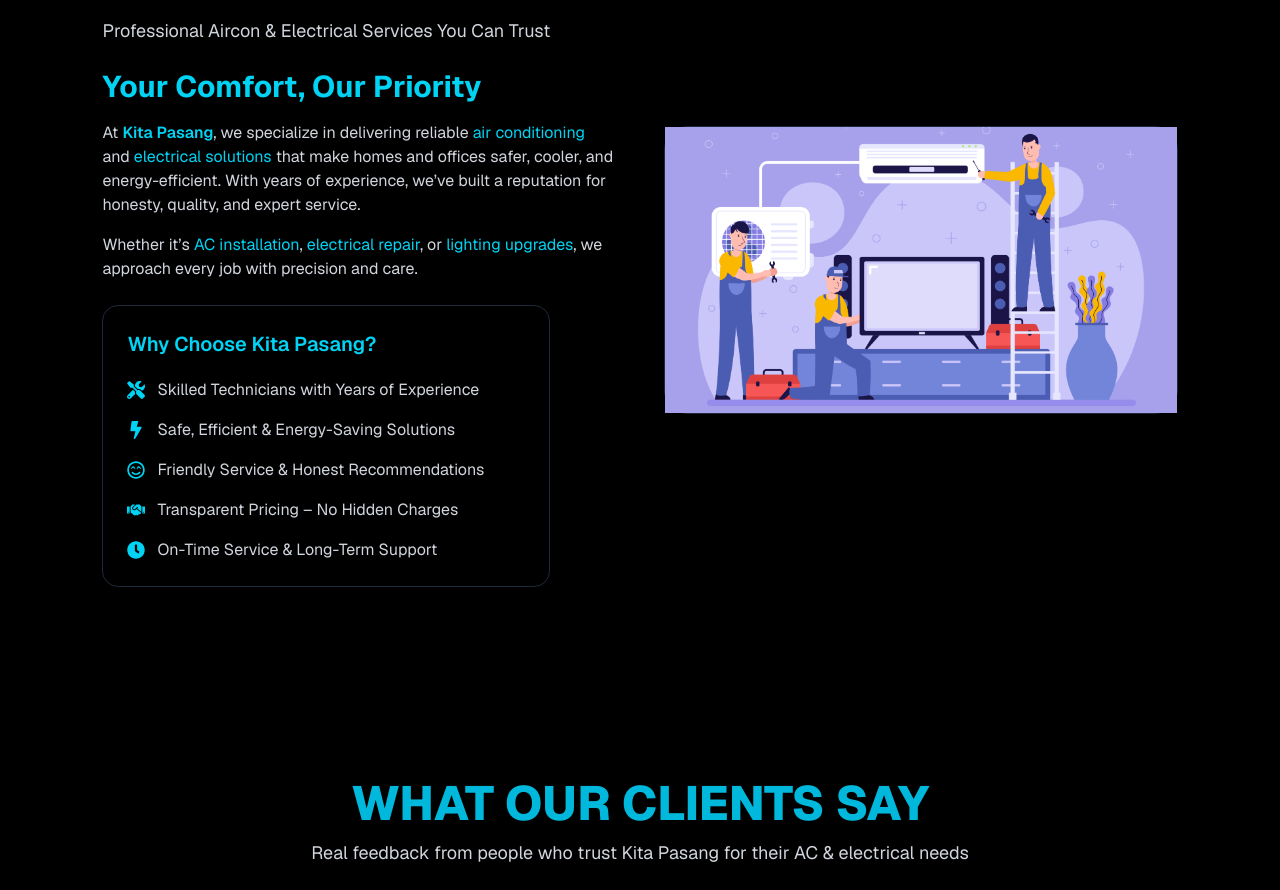
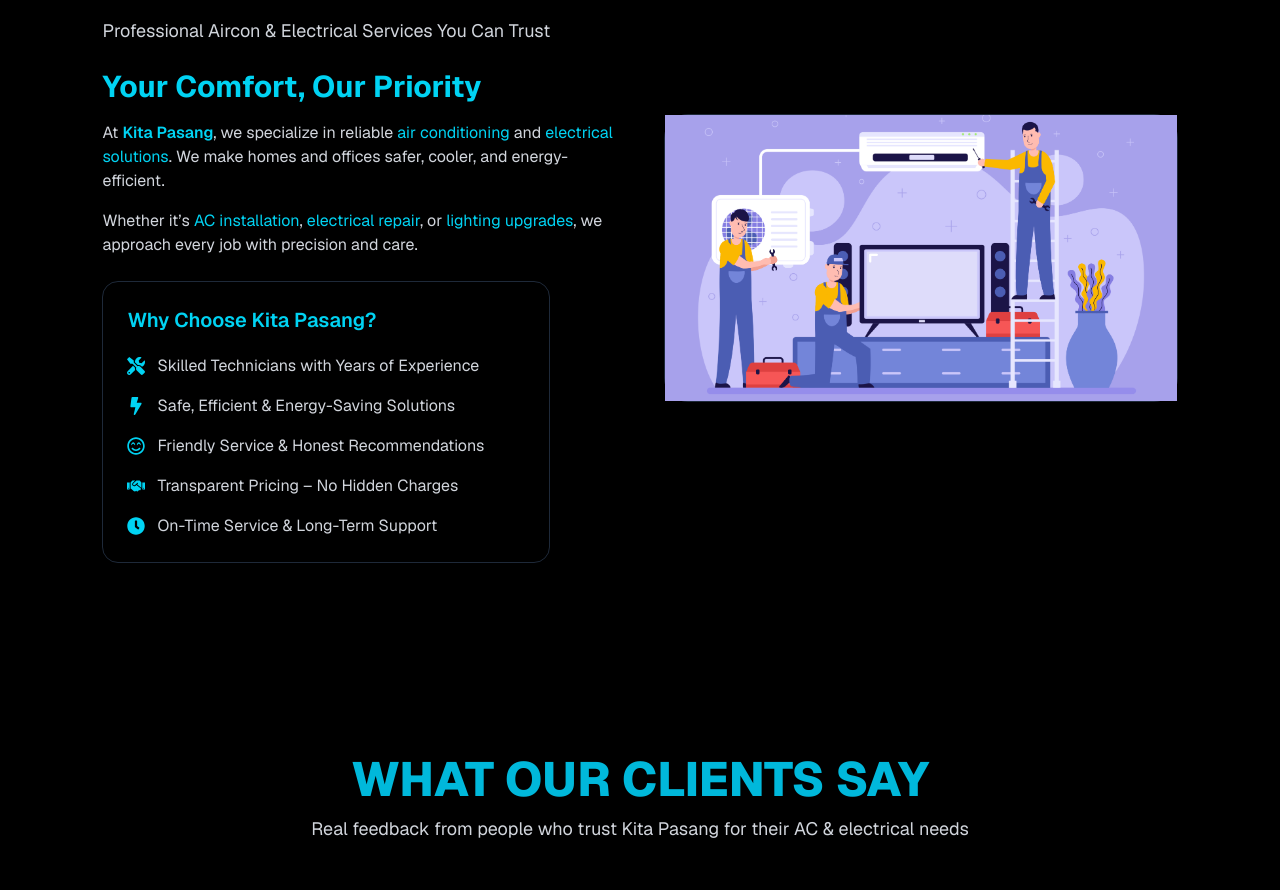
Before and after one commit to Faraz2110/Everbright, a Next.js app: page / in a window 1280 px wide. Shown: the part 3660-4550 px from the top of the page. Built offline with nearby package versions, Linux system fonts and the light colour scheme.

Commit message:
refactored

```diff
--- a/app/components/Client.jsx
+++ b/app/components/Client.jsx
@@ -1,16 +1,7 @@
-import React, { useState } from "react";
+import React, { useState, useRef, useEffect } from "react";
 import Image from "next/image";
-import { motion } from "framer-motion";
+import { motion, useAnimation, useInView } from "framer-motion";
 import { FaTools, FaBolt, FaRegSmileBeam, FaHandshake, FaClock } from "react-icons/fa";
-
-const containerVariant = {
-  hidden: {},
-  visible: {
-    transition: {
-      staggerChildren: 0.15, // subtle stagger between elements
-    },
-  },
-};
 
 const fadeUpVariant = {
   hidden: { opacity: 0, y: 30 },
@@ -20,18 +11,33 @@
 export default function About() {
   const [mainLoaded, setMainLoaded] = useState(false);
 
+  // For triggering animation only once
+  const ref = useRef(null);
+  const isInView = useInView(ref, { once: true, margin: "-100px" });
+  const controls = useAnimation();
+
+  useEffect(() => {
+    if (isInView) controls.start("visible");
+  }, [isInView, controls]);
+
   return (
     <section
       id="about"
       className="relative scroll-mt-24 py-12 sm:py-16 lg:py-24 px-4 md:px-[8%] bg-black flex flex-col lg:flex-row items-center gap-10 lg:gap-12 overflow-hidden"
+      ref={ref}
     >
       {/* Left Content */}
       <motion.div
         className="flex-1 text-gray-300"
-        variants={containerVariant}
         initial="hidden"
-        whileInView="visible"
-        viewport={{ once: true, amount: 0.3 }}
+        animate={controls}
+        variants={{
+          visible: {
+            transition: {
+              staggerChildren: 0.15,
+            },
+          },
+        }}
       >
         <motion.h1
           className="text-3xl sm:text-4xl lg:text-5xl font-extrabold text-cyan-500 uppercase mb-4"
@@ -47,13 +53,12 @@
           Your Comfort, Our Priority
         </motion.h2>
         <motion.p className="mb-4" variants={fadeUpVariant}>
-          At <span className="text-cyan-400 font-semibold">Kita Pasang</span>, we specialize in delivering reliable <span className="text-cyan-400">air conditioning</span> and <span className="text-cyan-400">electrical solutions</span> that make homes and offices safer, cooler, and energy-efficient. With years of experience, we’ve built a reputation for honesty, quality, and expert service.
+          At <span className="text-cyan-400 font-semibold">Kita Pasang</span>, we specialize in reliable <span className="text-cyan-400">air conditioning</span> and <span className="text-cyan-400">electrical solutions</span>. We make homes and offices safer, cooler, and energy-efficient.
         </motion.p>
         <motion.p className="mb-6" variants={fadeUpVariant}>
           Whether it’s <span className="text-cyan-400">AC installation</span>, <span className="text-cyan-400">electrical repair</span>, or <span className="text-cyan-400">lighting upgrades</span>, we approach every job with precision and care.
         </motion.p>
 
-        {/* Why Choose Us Card */}
         <motion.div
           className="bg-black/70 backdrop-blur-md p-6 rounded-2xl shadow-lg border border-gray-800 hover:border-cyan-500 transition duration-300 max-w-md"
           variants={fadeUpVariant}
@@ -84,16 +89,12 @@
       </motion.div>
 
       {/* Right Illustration */}
-      <motion.div
-        className="flex-1 relative w-full max-w-xl"
-        initial="hidden"
-        whileInView="visible"
-        viewport={{ once: true, amount: 0.3 }}
-        variants={containerVariant}
-      >
+      <motion.div className="flex-1 relative w-full max-w-xl">
         <motion.div
           className="relative w-full aspect-[16/9] sm:aspect-[4/3] md:aspect-[16/9] overflow-hidden"
-          variants={fadeUpVariant}
+          initial={{ opacity: 0, y: 30, scale: 0.95 }}
+          animate={isInView ? { opacity: 1, y: 0, scale: 1 } : {}}
+          transition={{ duration: 0.8, ease: "easeOut" }}
         >
           {/* Main Image */}
           <motion.div
@@ -115,7 +116,7 @@
           {mainLoaded && (
             <motion.div
               className="absolute top-0 right-0 sm:top-2 sm:right-2 md:top-[-2rem] md:right-[-2rem] w-20 sm:w-24 md:w-36 h-20 sm:h-24 md:h-36 rounded-2xl shadow-lg border border-cyan-500"
-              initial={{ opacity: 0, scale: 0.85 }}
+              initial={{ opacity: 0, scale: 0.8 }}
               animate={{ opacity: 1, scale: 1 }}
               whileHover={{ rotate: 3, scale: 1.05 }}
               transition={{ duration: 0.5, delay: 0.2 }}
```
